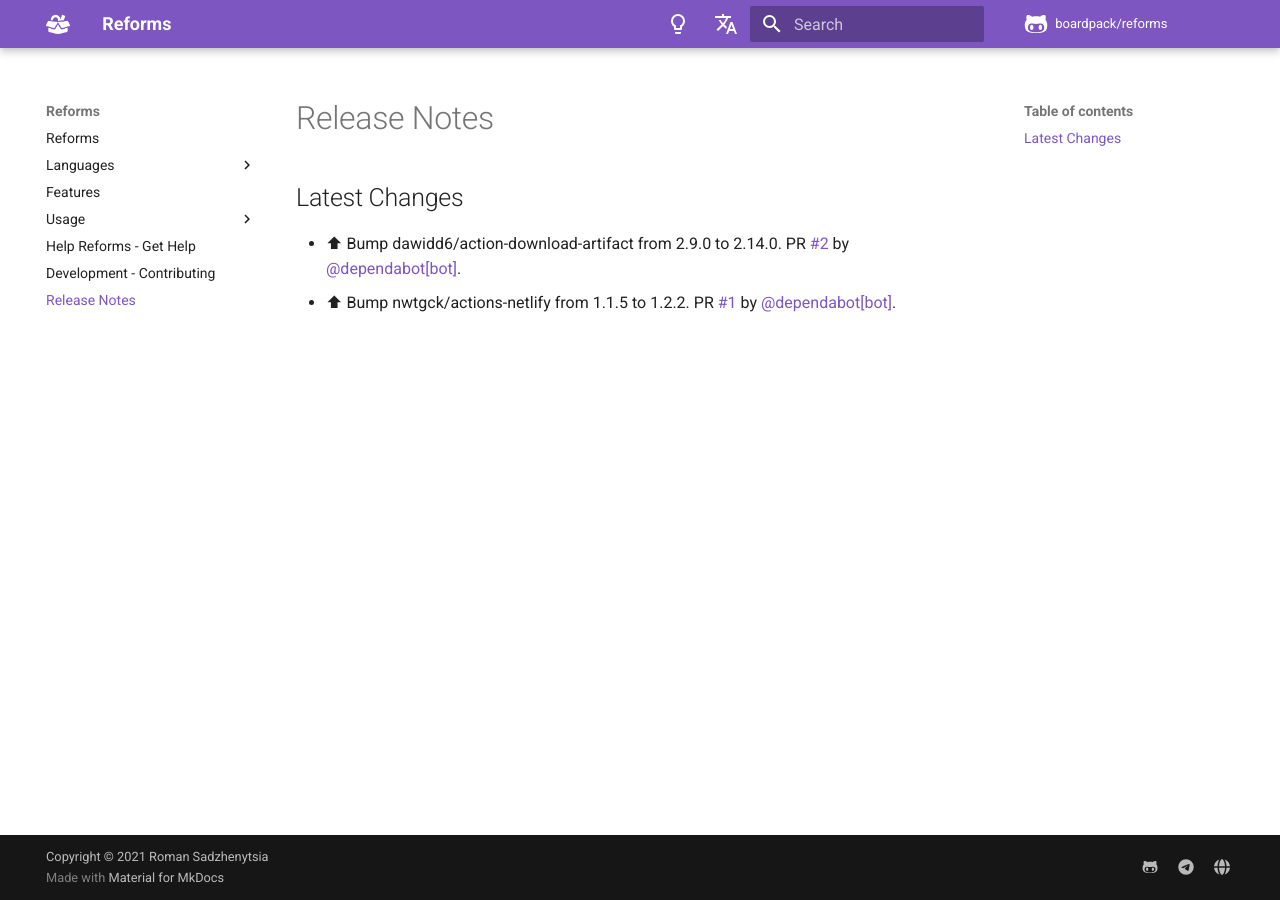
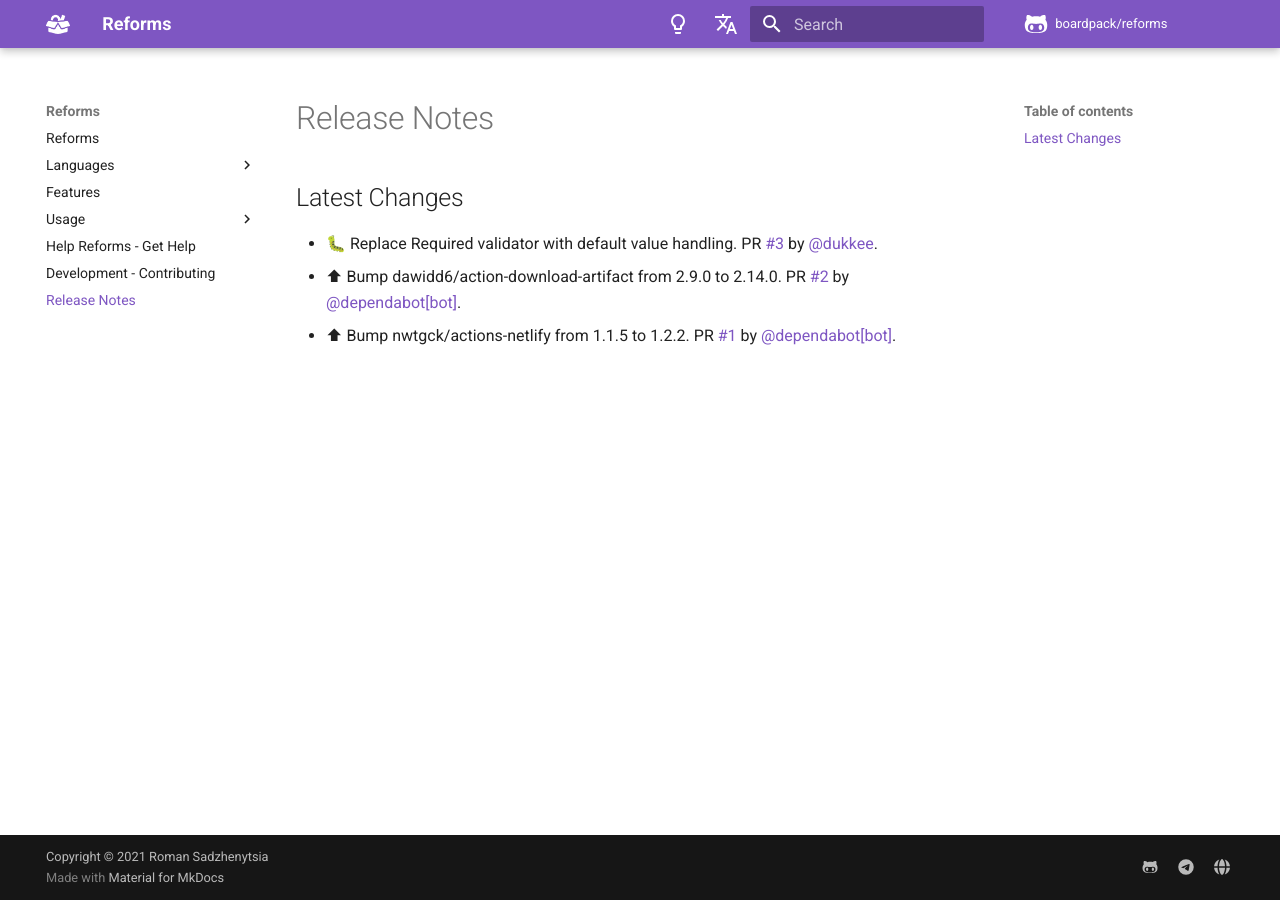
Before and after one commit to boardpack/reforms, an MkDocs documentation site: the page built from docs/en/docs/release-notes.md, in a window 1280 px wide. Built offline with MkDocs 1.6.1 and Material for MkDocs 9.7.7, drawn with Linux system fonts in a browser that asks for light colours; comment, search, counter and statistics services are not loaded.

Commit message:
📝 Update release notes

```diff
--- a/docs/en/docs/release-notes.md
+++ b/docs/en/docs/release-notes.md
@@ -2,5 +2,6 @@
 
 ## Latest Changes
 
+* 🐛 Replace Required validator with default value handling. PR [#3](https://github.com/boardpack/reforms/pull/3) by [@dukkee](https://github.com/dukkee).
 * ⬆ Bump dawidd6/action-download-artifact from 2.9.0 to 2.14.0. PR [#2](https://github.com/boardpack/reforms/pull/2) by [@dependabot[bot]](https://github.com/apps/dependabot).
 * ⬆ Bump nwtgck/actions-netlify from 1.1.5 to 1.2.2. PR [#1](https://github.com/boardpack/reforms/pull/1) by [@dependabot[bot]](https://github.com/apps/dependabot).
```
